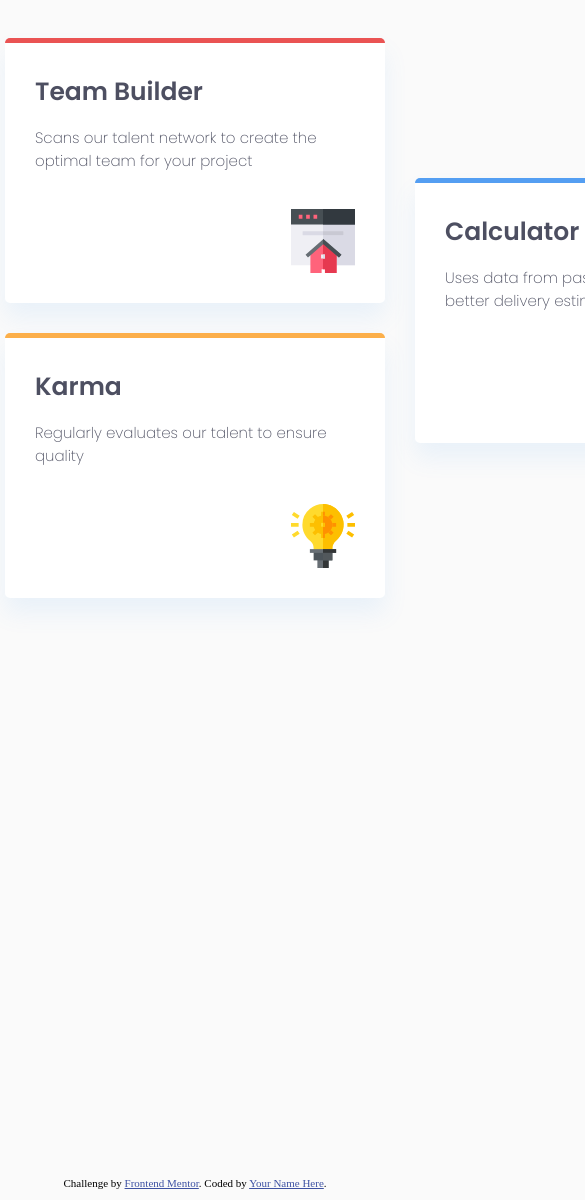
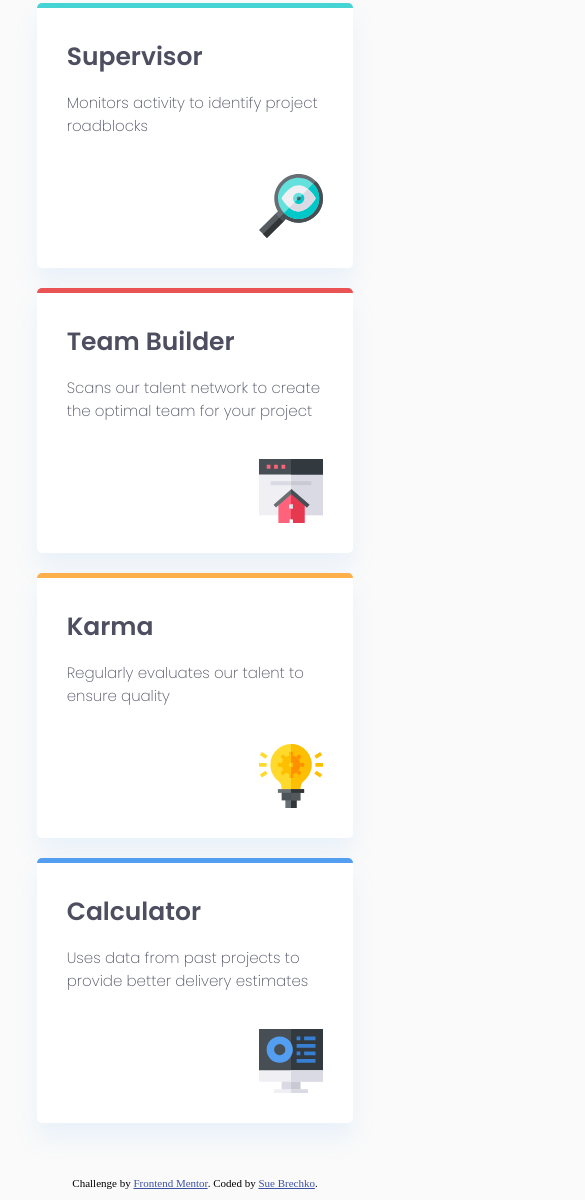
Before and after one commit to shoproizoshlo/four-card-feature-section-master, a plain HTML site: page index.html in a window 390 px wide. Shown: the part 453-1653 px from the top of the page, 585 px wide, since content can reach past the window. Drawn offline with Linux system fonts and the light colour scheme.

Commit message:
cleaned some files

```diff
--- a/css/styles.css
+++ b/css/styles.css
@@ -105,6 +105,10 @@ li img {
   right: 30px; /* Расположение справа с отступом */
 }
 /* footer */
+footer {
+  position: relative;
+  top: -550px;
+}
 .attribution {
   font-size: 11px;
   text-align: center;
@@ -112,3 +116,32 @@ li img {
 .attribution a {
   color: hsl(228, 45%, 44%);
 }
+
+@media screen and (max-width: 600px) {
+  li {
+    /* background-color: white;
+  box-shadow: 0px 15px 23px rgba(84, 163, 242, 0.1);
+  border-radius: 5px;
+  margin: 10px;
+  padding: 30px; */
+    position: relative;
+    width: auto;
+  }
+  li:nth-child(1) {
+    left: 0;
+    top: 0;
+  }
+  li:nth-child(2) {
+    top: -0;
+  }
+  li:nth-child(3) {
+    top: 0;
+  }
+  li:nth-child(4) {
+    left: 0;
+    top: 0;
+  }
+  footer {
+    top: 0;
+  }
+}
--- a/index.html
+++ b/index.html
@@ -63,7 +63,8 @@
         Challenge by
         <a href="https://www.frontendmentor.io?ref=challenge" target="_blank"
           >Frontend Mentor</a
-        >. Coded by <a href="#">Your Name Here</a>.
+        >. Coded by
+        <a href="http://sue-brechko-front-end-dev.netlify.app/">Sue Brechko</a>.
       </p>
     </footer>
   </body>
```
Also changed, not shown: design/desktop-design.jpg (deleted), design/desktop-preview.jpg (deleted), design/mobile-design.jpg (deleted), 2 other files.
